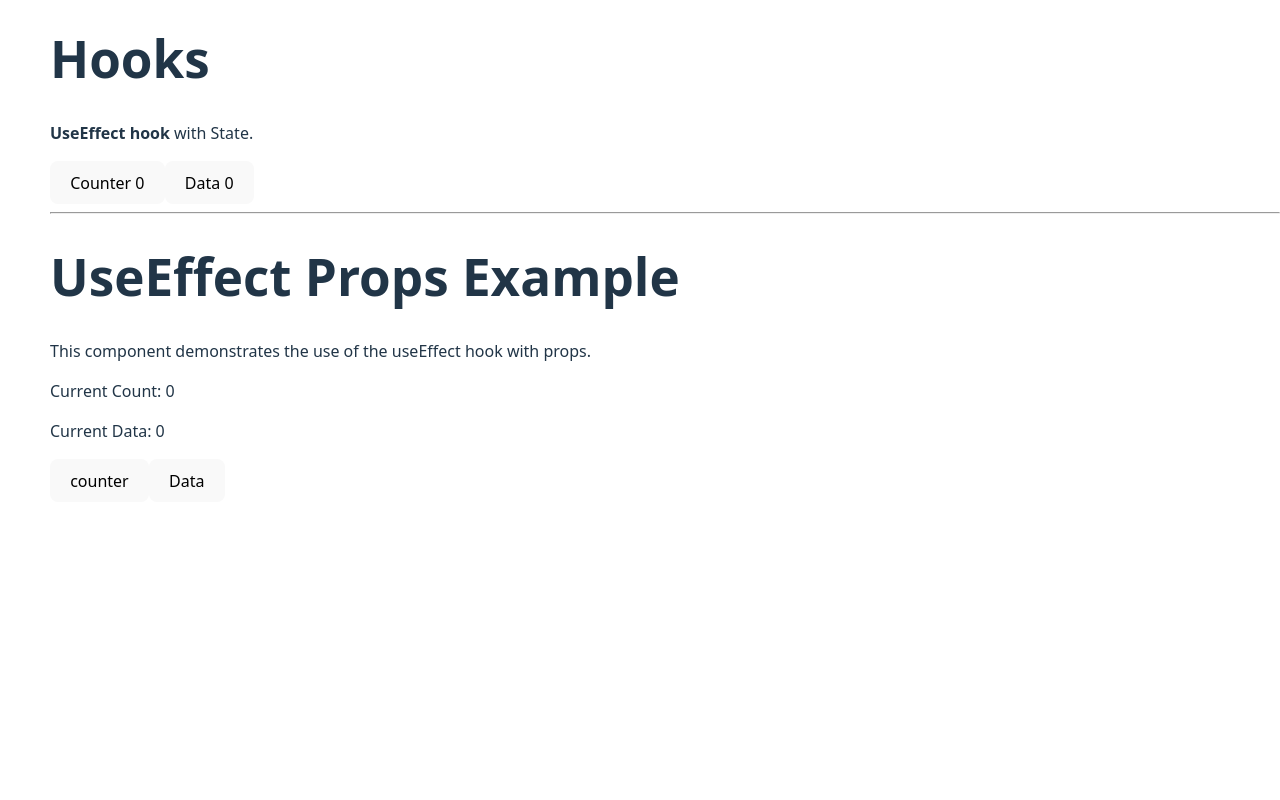
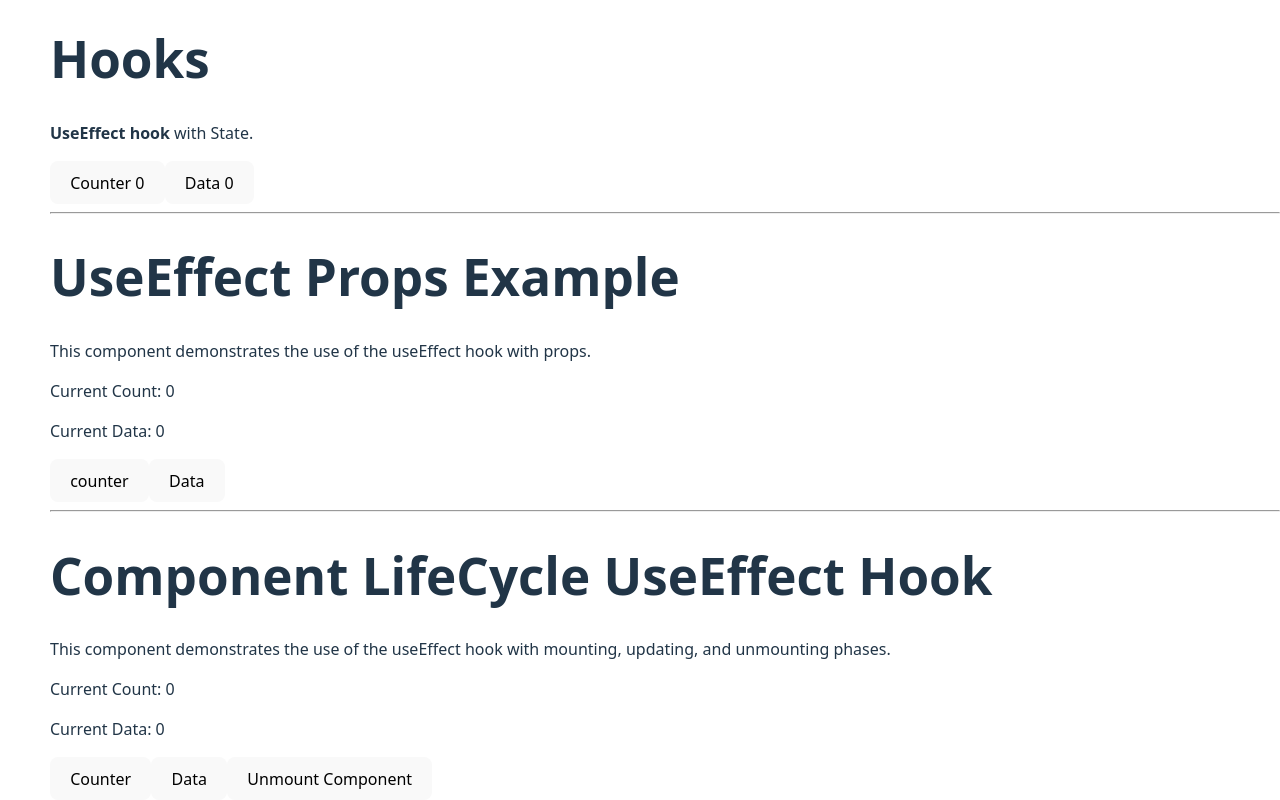
Before and after one commit to Babarnawaz123/Props_React, a React (Vite) app in the folder props_React/: page / in a window 1280 px wide. Shown: the part 4098-4898 px from the top of the page. Before the commit the page ends 4600 px from the top, so only its background shows below. Built offline with nearby package versions, Linux system fonts and the light colour scheme.

Commit message:
Component_LifeCycle_UseEffect
In this section of my code i learn about the component of activity Life Cycle and its phases like Mounting , Updating, UnMounting of the componenet

```diff
--- a/props_React/src/App.jsx
+++ b/props_React/src/App.jsx
@@ -10,6 +10,7 @@ import Sample_table from "./Sample_table";
 import Reuse_Component from "./Reuse_Componenet";
 import Hooks from "./hooks";
 import UseEffectProps from "./UseEffect_Props";
+import ComponentLifeCycle from "./CompLifeCycle";
 
 function App() {
   {
@@ -21,6 +22,7 @@ function App() {
   const [Email, setEmail] = useState("");
   const [count, setCount] = useState(0); // Added count state
   const [Data, setData] = useState([]); // Added Data state
+  const [isMounted, setIsMounted] = useState(true); // Added isMounted state
   return (
     <div>
       <User
@@ -110,7 +112,9 @@ function App() {
       <Reuse_Component />
       <hr />
       <Hooks />
-      <UseEffectProps Count={count} Data={Data} />
+      <UseEffectProps count={count} data={Data} />
+      <hr />
+      <ComponentLifeCycle count={count} data={Data} isMounted={isMounted} />
     </div>
   );
 }
--- /dev/null
+++ b/props_React/src/CompLifeCycle.jsx
@@ -0,0 +1,52 @@
+import { useEffect, useState } from "react";
+
+function ComponentLifeCycle() {
+  const [counter, setCounter] = useState(0);
+  const [data, setData] = useState(0);
+  const [isMounted, setIsMounted] = useState(true);
+
+  const handleCounter = () => {
+    console.log("Counter button clicked");
+  };
+
+  const handleData = () => {
+    console.log("Data button clicked");
+  };
+
+  useEffect(() => {
+    handleCounter();
+  }, []); // Mounting
+
+  useEffect(() => {
+    handleData();
+  }, [data]); // Updating
+
+  useEffect(() => {
+    return () => {
+      console.log("Component unmounted");
+    };
+  }, []); // unmounting of the component
+
+  return (
+    <div>
+      {isMounted && (
+        <>
+          <h1>Component LifeCycle UseEffect Hook</h1>
+          <p>
+            This component demonstrates the use of the useEffect hook with
+            mounting, updating, and unmounting phases.
+          </p>
+          <p>Current Count: {counter}</p>
+          <p>Current Data: {data}</p>
+          <button onClick={() => setCounter(counter + 1)}>Counter</button>
+          <button onClick={() => setData(data + 1)}>Data</button>
+        </>
+      )}
+      <button onClick={() => setIsMounted(!isMounted)}>
+        {isMounted ? "Unmount Component" : "Mount Component"}
+      </button>
+    </div>
+  );
+}
+
+export default ComponentLifeCycle;
--- a/props_React/src/UseEffect_Props.jsx
+++ b/props_React/src/UseEffect_Props.jsx
@@ -6,14 +6,18 @@ function UseEffectProps() {
     console.log("Counter button clicked");
   };
 
-  useEffect(() => {
-    // it controll the side Effects of the component by using Props
-    handleCounter();
-  }, [counter]);
+  const handleData = () => {
+    console.log("Data button clicked");
+  };
 
   useEffect(() => {
     // it controll the side Effects of the component by using Props
     handleCounter();
+  }, []);
+
+  useEffect(() => {
+    // it controll the side Effects of the component by using Props
+    handleData();
   }, [data]);
 
   return (
```
